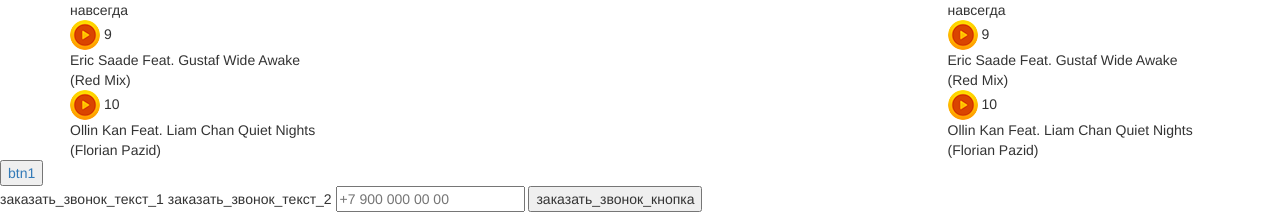
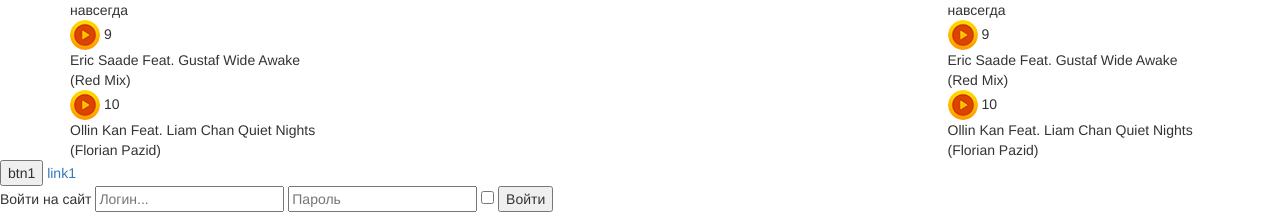
Before and after one commit to kvsemenoff/mp3, a PHP site: page / in a window 1280 px wide. Shown: the part 576-800 px from the top of the page. Run offline with PHP 8.4, Linux system fonts and the light colour scheme; some libraries are stand-ins or nearby versions.

Commit message:
popup.html 1

```diff
--- a/index.php
+++ b/index.php
@@ -55,18 +55,19 @@
 
 	<?php require_once('includes/footer.php'); ?>
 
-	<button><a id="btn1 name='modal'">btn1</a></button>
+	<button id="btn1">btn1</button>
+	<a name='modal' href='pro100pro'>link1</a>
 	<div id="mask"></div>
 	<div id="zvonok" class="window">
 		<form action="" class="common-form form1">
 			<div class="an-exit">
 				<span class="an-exit__krest"></span>
 			</div>
-			<span class="form-title">заказать_звонок_текст_1</span>
-			<span class="form-subtitle">заказать_звонок_текст_2</span>
-			<input type="text" name="tel" placeholder="+7 900 000 00 00" class="phone">
-			<input type="hidden" name="formname" value="Форма закзать констультацию">
-			<input type="submit" id="form1_submit" value="заказать_звонок_кнопка">
+			<span class="form-title">Войти на сайт</span>
+			<input type="text" name="ulog" placeholder="Логин..." class="phone">
+			<input type="text" name="upas" placeholder="Пароль" class="phone">
+			<input type="checkbox" name="formname" value="Запомнить меня">
+			<input type="submit" id="form1_submit" value="Войти">
 		</form>
 	</div>
 
--- a/js/common.js
+++ b/js/common.js
@@ -36,6 +36,10 @@
 
 
 
+    $("#btn1").click(function(){
+
+    });
+
     // for popup
     $('a[name=modal]').click(function(e) {
         console.log("we in popup a");
@@ -43,14 +47,22 @@
         var id = $(this).attr('href');
         var maskHeight = $(document).height();
         var maskWidth = $(window).width();
+        console.log(maskHeight+'_'+maskWidth);
         $('#mask').css({'width':maskWidth,'height':maskHeight});
         $('#mask').fadeTo("slow",0.8);
         var winH = $(window).height();
         var winW = $(window).width();
         posTop = (window.pageYOffset !== undefined) ? window.pageYOffset : (document.documentElement || document.body.parentNode || document.body).scrollTop;
+        console.log(winH+'_'+winW+"_"+posTop+"_id:"+id);
+        id = '#zvonok';
         $(id).css('top',  posTop+150);
         $(id).css('left', winW/2-$(id).width()/2);
         $(id).fadeIn(500);
     });
+    $("#mask").click(function(){
+        $(this).css("display","none");
+        id = '#zvonok';
+        $(id).css("display","none");
+    });
 
  });
```
Also changed, not shown: css/style3.css (+1 -1 lines), css/style3.scss (+16 -5 lines), 1 other file.
